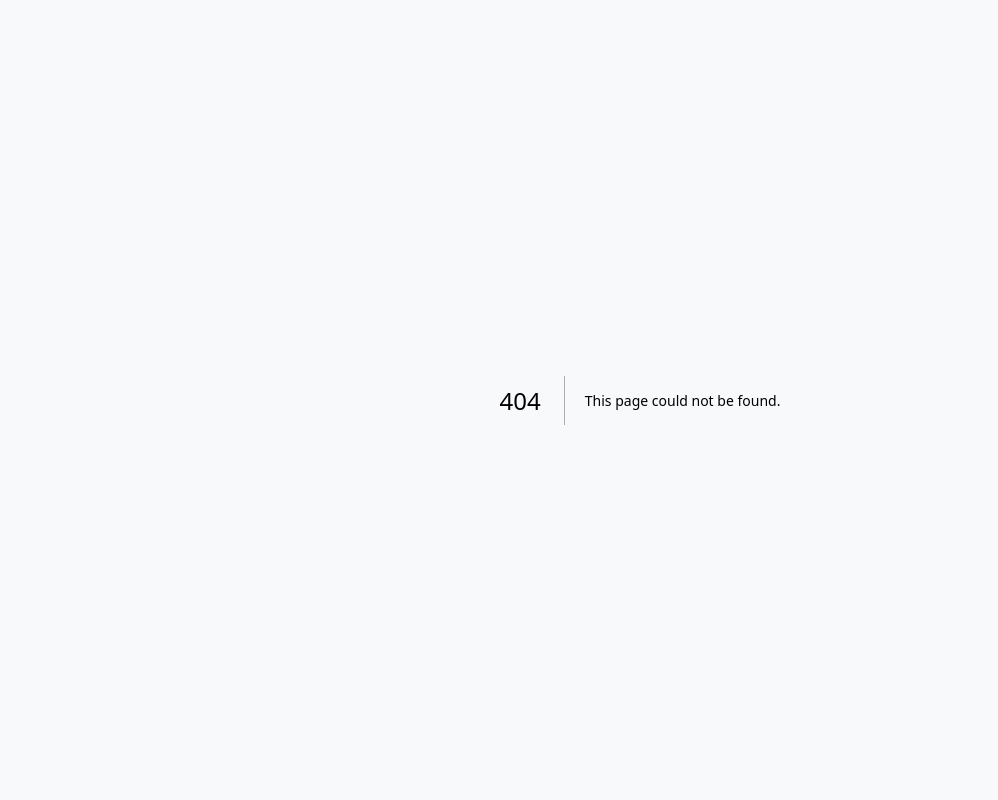
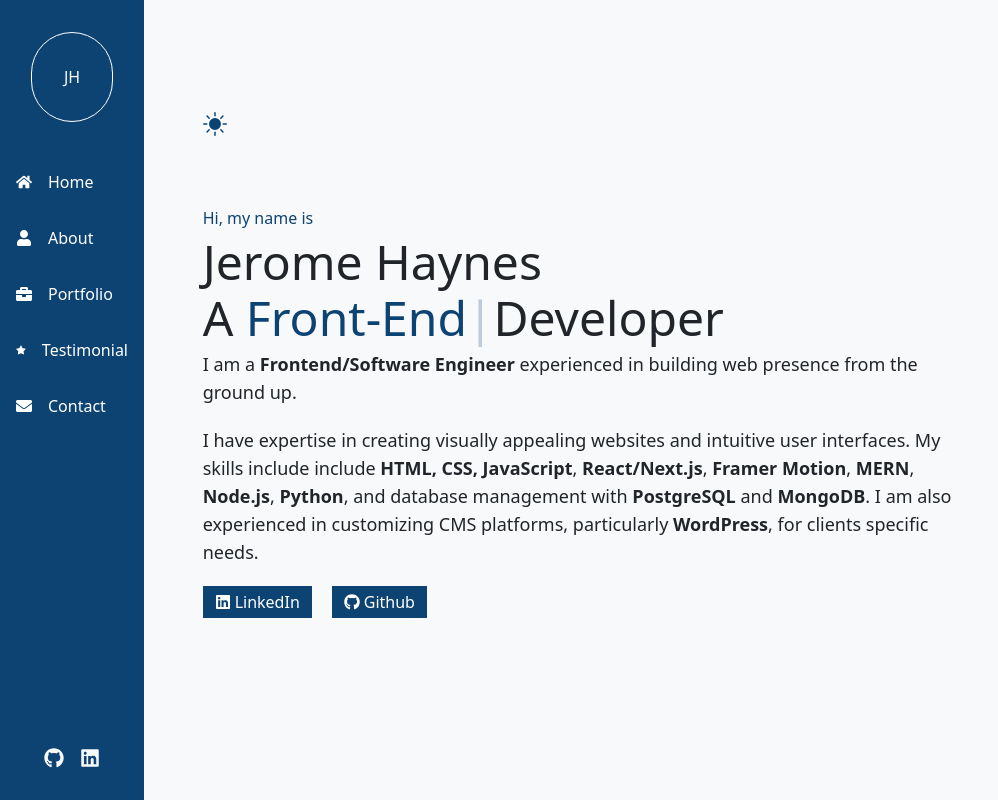
Before and after one commit to dev-rome/v3, a Next.js app: page /home in a window 1280 px wide. Before the commit this address had no page. Shown: the top 800 px of the page, without its empty margins (0-998 px from the left). Built offline with nearby package versions, Linux system fonts and the light colour scheme.

Commit message:
added home page

```diff
--- /dev/null
+++ b/src/pages/home.tsx
@@ -0,0 +1,27 @@
+import Head from "next/head";
+import HomePage from "@/components/HomePage";
+
+export default function Home() {
+  return (
+    <>
+      <Head>
+        <title>Jerome Haynes</title>
+        <meta
+          name="description"
+          content="Passionate frontend/software engineer leveraging the web to connect people, create amazing experiences, and turn ideas into reality. Explore my portfolio and let's achieve your goals together."
+        />
+        <meta name="author" content="Jerome Haynes" />
+
+        <meta property="og:title" content="Jerome Haynes" />
+        <meta
+          property="og:description"
+          content="Passionate frontend/software engineer leveraging the web to connect people, create amazing experiences, and turn ideas into reality. Explore my portfolio and let's achieve your goals together."
+        />
+        <meta property="og:url" content="https://jeromehaynes.com/" />
+        <meta property="og:type" content="website" />
+        <title>Jerome Haynes</title>
+      </Head>
+      <HomePage />
+    </>
+  );
+}
```
